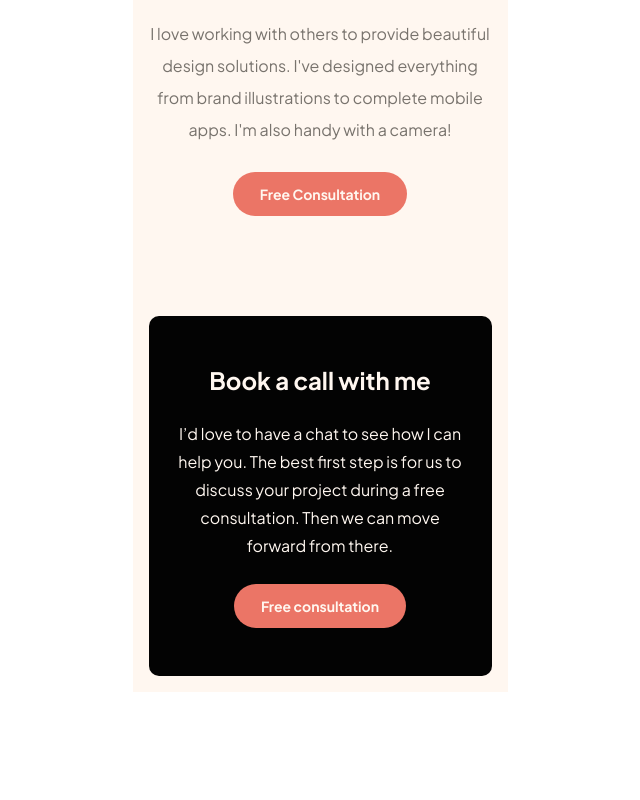
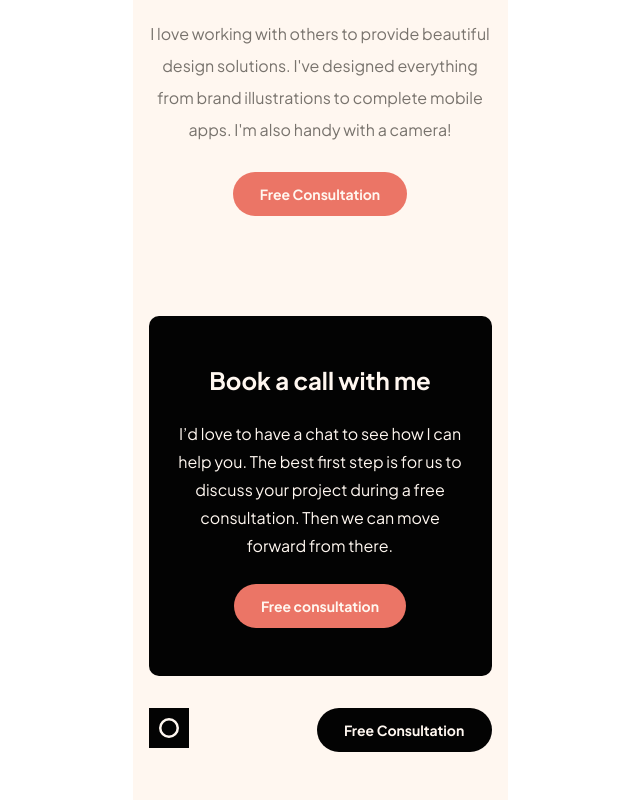
Before and after one commit to gmagnenat/single-page-design-portfolio, a React (Vite) app: page / in a window 1280 px wide. Shown: the part 2007-2807 px from the top of the page, without its empty margins (320-960 px from the left). Before the commit the page ends 2699 px from the top, so only its background shows below. Built offline with nearby package versions, Linux system fonts and the light colour scheme.

Commit message:
Add footer component

```diff
--- a/src/App.jsx
+++ b/src/App.jsx
@@ -4,6 +4,7 @@ import Intro from './components/Intro/Intro';
 import Skills from './components/Skills/Skills';
 import Cta from './components/CtaSection/Cta';
 import BookCall from './components/BookCall/BookCall';
+import Footer from './components/Footer/Footer';
 
 function App() {
     return (
@@ -13,6 +14,7 @@ function App() {
             <Skills />
             <Cta />
             <BookCall />
+            <Footer />
         </div>
     );
 }
--- a/src/components/Footer/Footer.jsx
+++ b/src/components/Footer/Footer.jsx
@@ -0,0 +1,16 @@
+import React from 'react';
+import logo from '../../assets/logo.svg';
+import './Footer.scss';
+
+const Footer = () => {
+    return (
+        <footer className="footer">
+            <a href="#">
+                <img className="footer__logo" src={logo} alt="" />
+            </a>
+            <button className="btn btn--primary">Free Consultation</button>
+        </footer>
+    );
+};
+
+export default Footer;
--- a/src/components/Footer/Footer.scss
+++ b/src/components/Footer/Footer.scss
@@ -0,0 +1,12 @@
+@use '../../sass/abstracts/variables';
+
+.footer {
+    display: flex;
+    justify-content: space-between;
+    align-items: center;
+    padding-block: 2rem;
+}
+
+.footer__logo {
+    height: 2.5rem;
+}
```
